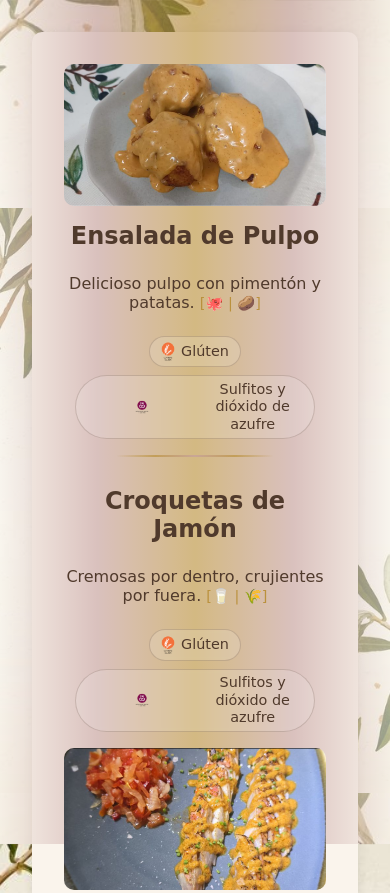
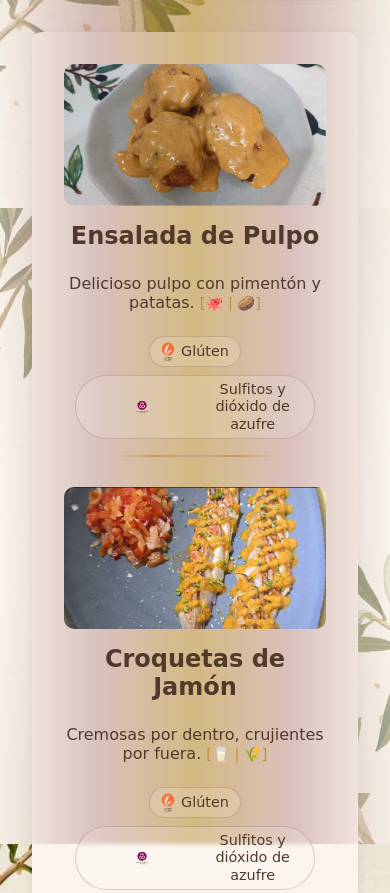
Before and after one commit to jclm97/mardeolivos.github.io, a plain HTML site: page index.html in a window 390 px wide. Shown: the top 893 px of the page. Drawn offline with Linux system fonts and the light colour scheme.

Commit message:
Forzar orden en móvil: imagen arriba siempre

```diff
--- a/estilos.css
+++ b/estilos.css
@@ -171,14 +171,18 @@ p {
         flex-direction: column !important;
     }
 
-    .producto img,
+    .producto img {
+        order: -1;
+        width: 100%;
+        max-width: 100%;
+        border-radius: 10px;
+    }
+
     .producto .info {
+        order: 0;
         width: 100%;
         max-width: 100%;
         text-align: center;
-    }
-
-    .info {
         align-items: center;
         display: flex;
         flex-direction: column;
```
